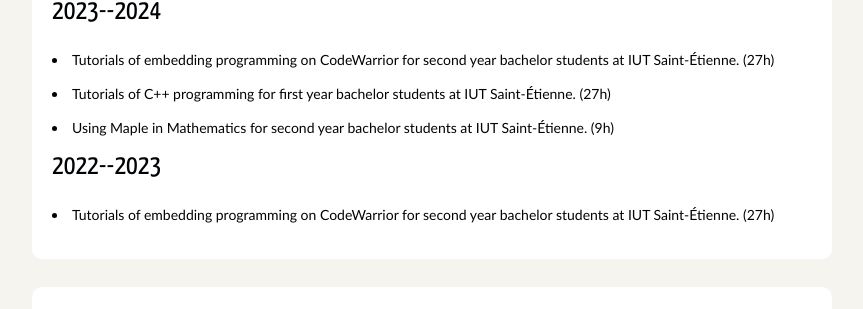
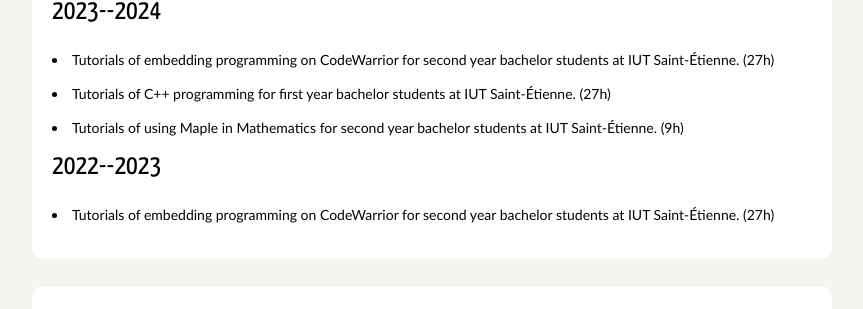
Before and after one commit to nvietsang/nvietsang.github.io, a Jekyll site: the page built from teaching.html, in a window 1280 px wide. Shown: the part 170-479 px from the top of the page, without its empty margins (208-1071 px from the left). Built offline with Jekyll 4.4.1, drawn with Linux system fonts in a browser that asks for light colours.

Commit message:
update teaching

```diff
--- a/teaching.html
+++ b/teaching.html
@@ -8,7 +8,7 @@
     <h1>2023--2024</h1>
         <li> Tutorials of embedding programming on CodeWarrior for second year bachelor students at IUT Saint-Étienne. (27h) </li>
         <li> Tutorials of C++ programming for first year bachelor students at IUT Saint-Étienne. (27h) </li>
-        <li> Using Maple in Mathematics for second year bachelor students at IUT Saint-Étienne. (9h)</li>
+        <li> Tutorials of using Maple in Mathematics for second year bachelor students at IUT Saint-Étienne. (9h)</li>
     <h1>2022--2023</h1>
         <li> Tutorials of embedding programming on CodeWarrior for second year bachelor students at IUT Saint-Étienne. (27h) </li>
 
```
